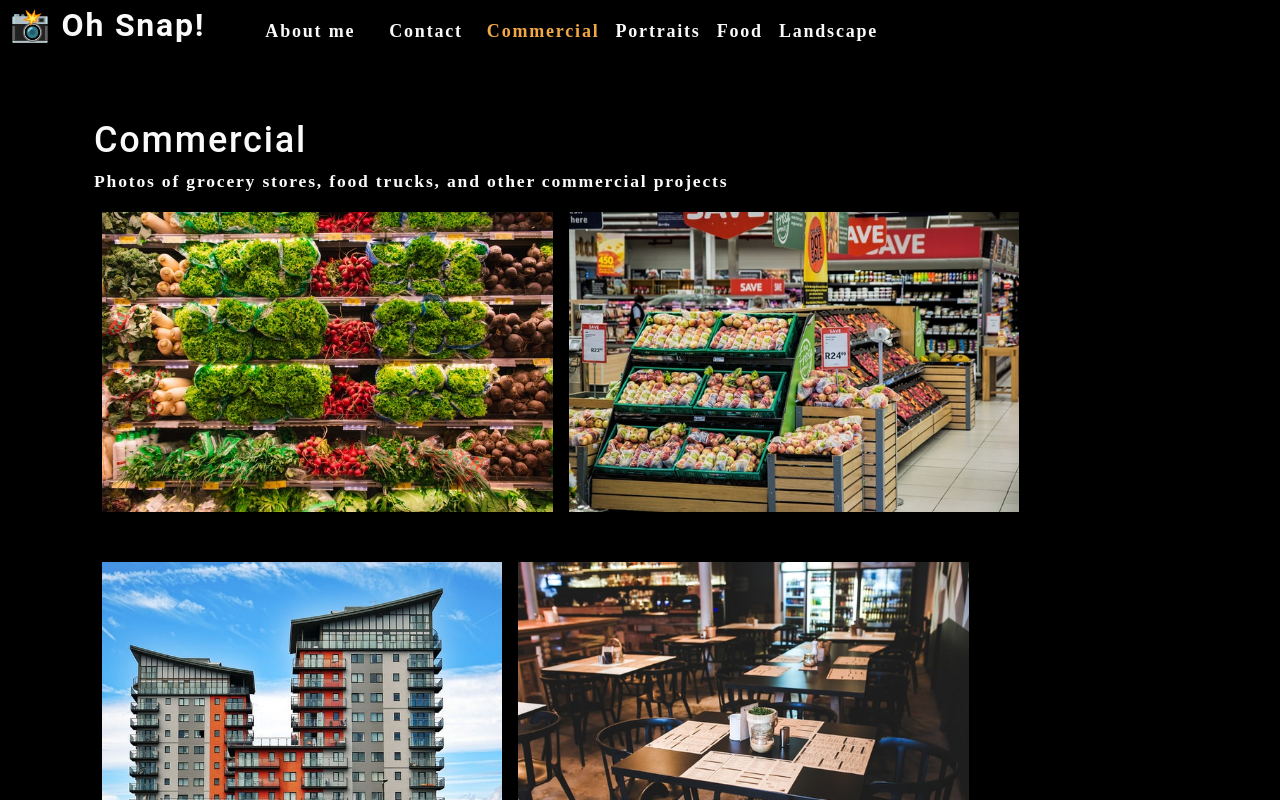
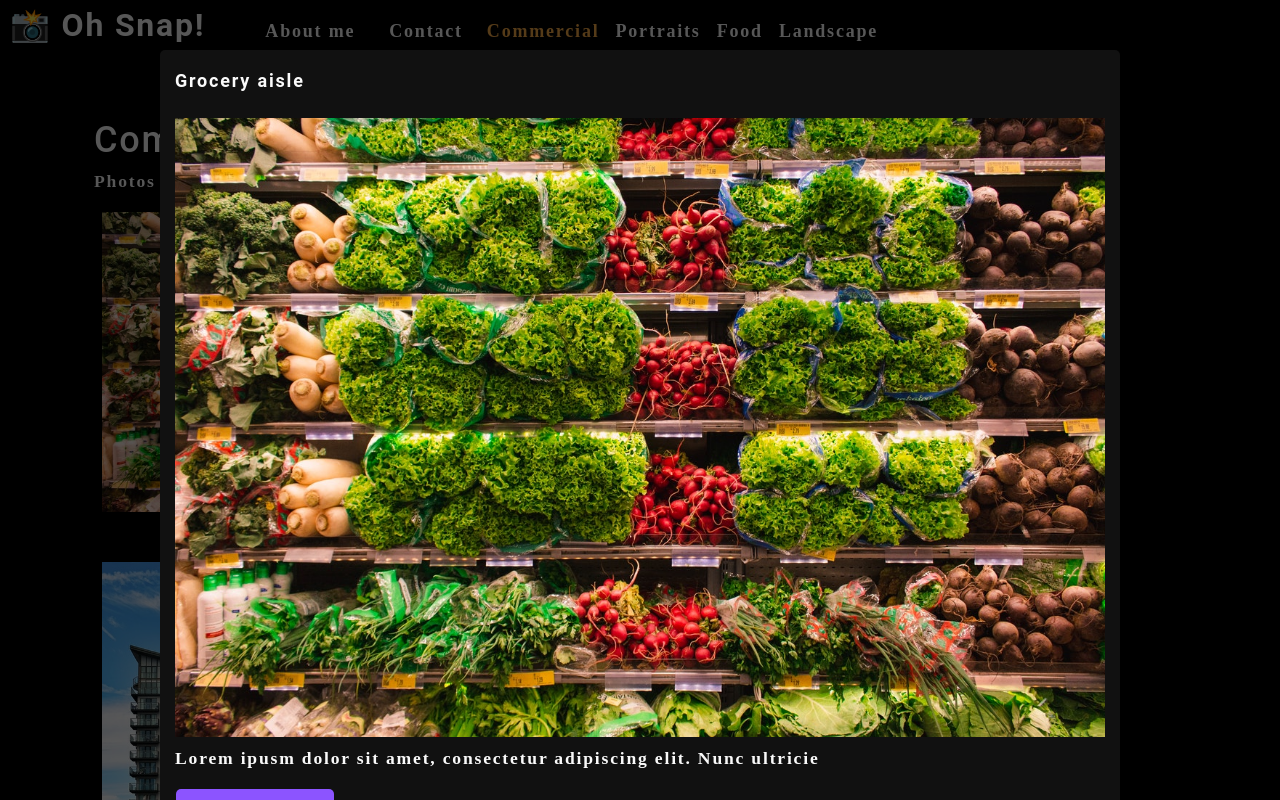
Before and after one commit to mcoliveros1202/photo-port, a React (Create React App) app: page / in a window 1280 px wide. Both pictures are taken after a click on the picture 327 px from the left and 361 px from the top of the page. Shown: the top 800 px of the page. Built offline with nearby package versions, Linux system fonts and the light colour scheme.

Commit message:
created modals and dynamically render metadata about each photo selected from gallery

```diff
--- a/src/components/About/index.js
+++ b/src/components/About/index.js
@@ -6,6 +6,11 @@
         <section className='my-5'>
             <h1 id='about'>Who Am I?</h1>
             <img src={coverImage} className='my-2' style={{ width: '100%' }} alt='cover' />
+            <div className="my-2">
+                <p>
+                Lorem ipsum dolor sit amet, consectetur adipiscing elit. Donec bibendum turpis sed ex condimentum molestie. Mauris condimentum lectus ut ornare dignissim. Mauris faucibus urna mi, ac feugiat metus aliquam maximus. Proin aliquam justo nec diam vulputate vestibulum. Aenean sollicitudin nulla at nisi ornare, nec suscipit massa eleifend. Morbi tristique justo vel turpis sollicitudin, et tristique velit convallis. In hac habitasse platea dictumst. Phasellus mattis nunc sed orci consequat laoreet. Praesent id nisl nibh. Curabitur imperdiet ultricies mollis. In hac habitasse platea dictumst.
+                </p>
+            </div>
         </section>
     );
 }
--- a/src/components/Contact/index.js
+++ b/src/components/Contact/index.js
@@ -1,4 +1,5 @@
 import React, { useState } from 'react';
+
 import { validateEmail } from '../../utils/helpers';
 
 function ContactForm() {
@@ -6,11 +7,19 @@
     const { name, email, message } = formState;
     const [errorMessage, setErrorMessage] = useState('');
 
+    function handleSubmit(e) {
+        e.preventDefault();
+        if (!errorMessage) {
+            setFormState({ [e.target.name]: e.target.value });
+            console.log('Form', formState);
+        }
+    };
+
     function handleChange(e) {
         if (e.target.name === 'email') {
             const isValid = validateEmail(e.target.value);
-            console.log(isValid);
-            // isValid conditionalstatement
+
+            // isValid conditional statement
             if (!isValid) {
                 setErrorMessage('Your email is invalid.');
             } else {
@@ -23,32 +32,20 @@
                 setErrorMessage('');
             }
         }
-        if (!errorMessage) {
-            setFormState({...formState, [e.target.name]: e.target.value });
-        }
-    }
-    // console.log(formState);
-
-    function handleSubmit(e) {
-        e.preventDefault();
-        console.log(formState);
-    }
+    };
 
     return (
         <section>
             <h1>Contact me!</h1>
             <form id='contact-form' onSubmit={handleSubmit}>
-
                 <div>
                     <label htmlFor='name'>Name:</label>
                     <input type='text' name='name' defaultValue={name} onBlur={handleChange} />
                 </div>
-
                 <div>
                     <label htmlFor='email'>Email Address:</label>
                     <input type='email' defaultValue={email} name='email' onBlur={handleChange} />
                 </div>
-
                 <div>
                     <label htmlFor='message'>Message:</label>
                     <textarea name='message' defaultValue={message} onBlur={handleChange} rows='5' />
@@ -59,7 +56,6 @@
                     </div>
                 )}
                     <button type='submit'>Submit</button>
-
             </form>
         </section>
     )
--- a/src/components/Gallery/index.js
+++ b/src/components/Gallery/index.js
@@ -1,5 +1,5 @@
 import React from 'react';
-import PhotoList from './PhotoList';
+import PhotoList from '../PhotoList';
 import { capitalizeFirstLetter } from '../../utils/helpers';
 
 function Gallery(props) {
--- /dev/null
+++ b/src/components/Modal/index.js
@@ -0,0 +1,22 @@
+import React from 'react';
+
+function Modal({ currentPhoto }) {
+    const {name, category, description, index} = currentPhoto;
+
+    return(
+        // JSX
+        <div className='modalBackdrop'>
+            <div className='modalContainer'>
+                <h3 className='modalTitle'>{name} </h3>
+                <img
+                src={require(`../../assets/large/${category}/${index}.jpg`)}
+                alt='current category' />
+                <p>{description}</p>
+                <button type='button'>Close this modal</button>
+            </div>
+        </div>
+    );
+
+}
+
+export default Modal;
--- a/src/components/Nav/index.js
+++ b/src/components/Nav/index.js
@@ -40,7 +40,8 @@
                             key={category.name}>
                             <span
                                 onClick={() => {
-                                    setCurrentCategory(category)
+                                    setCurrentCategory(category);
+                                    setContactSelected(false);
                                 }}
                             >
                                 {capitalizeFirstLetter(category.name)}
--- a/src/components/Gallery/PhotoList.js
+++ b/src/components/PhotoList/index.js
@@ -1,7 +1,11 @@
 import React, { useState } from "react";
+import Modal from '../Modal';
 
 
 const PhotoList = ({ category }) => {
+    const [isModalOpen, setIsModalOpen] = useState(false);
+    const [currentPhoto, setCurrentPhoto ] = useState();
+
     const [photos] = useState([
         { name: 'Grocery aisle', category: 'commercial', description: 'Lorem ipusm dolor sit amet, consectetur adipiscing elit. Nunc ultricie', },
         { name: 'Grocery booth', category: 'commercial', description: 'Lorem ipusm dolor sit amet, consectetur adipiscing elit. Nunc ultricie' },
@@ -26,14 +30,22 @@
 
     const currentPhotos = photos.filter((photo) => photo.category === category);
 
+    const toggleModal = (image, i) => {
+        // current photo
+        setCurrentPhoto({...image, index: i});
+        setIsModalOpen(true);
+    };
+
     return (
         <div>
+            {isModalOpen && <Modal currentPhoto={currentPhoto} />}
             <div className="flex-row">
                 {currentPhotos.map((image, i) => (
                     <img
                         src={require(`../../assets/small/${category}/${i}.jpg`)}
                         alt={image.name}
                         className="img-thumbnail mx-1"
+                        onClick={() => toggleModal(image, i)}
                         key={image.name}
                     />
                 ))}
```
